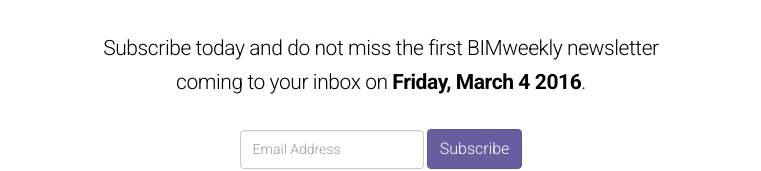
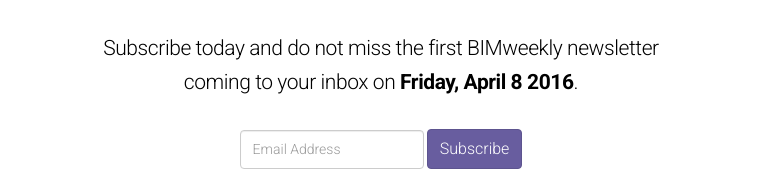
Before and after one commit to bimweekly/bimweekly.github.io, a plain HTML site: page index.html in a window 1280 px wide. Shown: the part 452-623 px from the top of the page, without its empty margins (259-1020 px from the left). Drawn offline with nearby package versions, Linux system fonts and the light colour scheme.

Commit message:
changed the release date to April 8 2016, sorry

```diff
--- a/index.html
+++ b/index.html
@@ -31,7 +31,7 @@
     <div class="block block-bordered-lg text-center">
       <div class="container-fluid">
         <p class="lead m-b-md">
-          Subscribe today and do not miss the first BIMweekly newsletter <br />coming to your inbox on <strong>Friday, March 4 2016</strong>.
+          Subscribe today and do not miss the first BIMweekly newsletter <br />coming to your inbox on <strong>Friday, April 8 2016</strong>.
         </p>
         <form class="validate form-inline" action="http://matevzdolenc.us10.list-manage.com/subscribe/post?u=c94cf7a2f54c20ef8b6e6dcf7&amp;id=f5abfbb101" method="post" id="mc-embedded-subscribe-form" name="mc-embedded-subscribe-form" target="_blank" novalidate>
 
```
